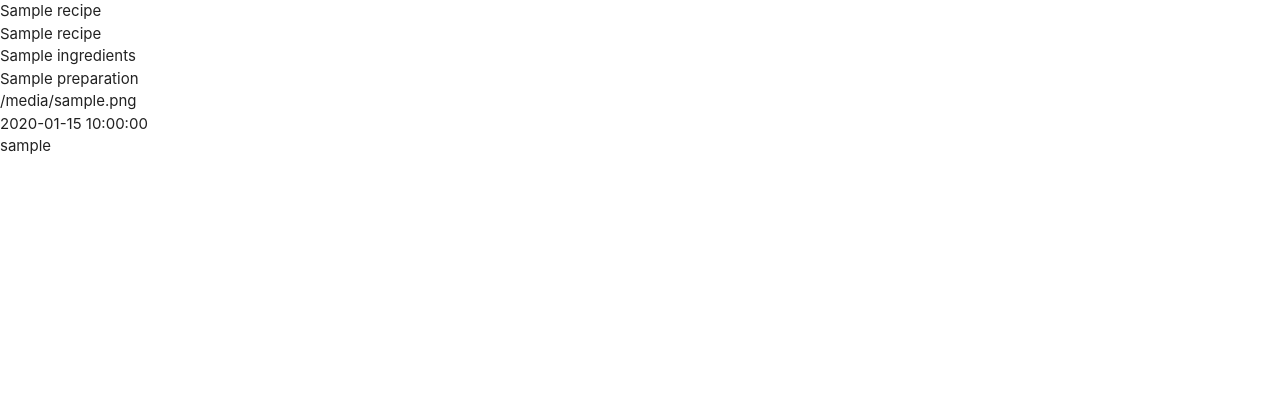
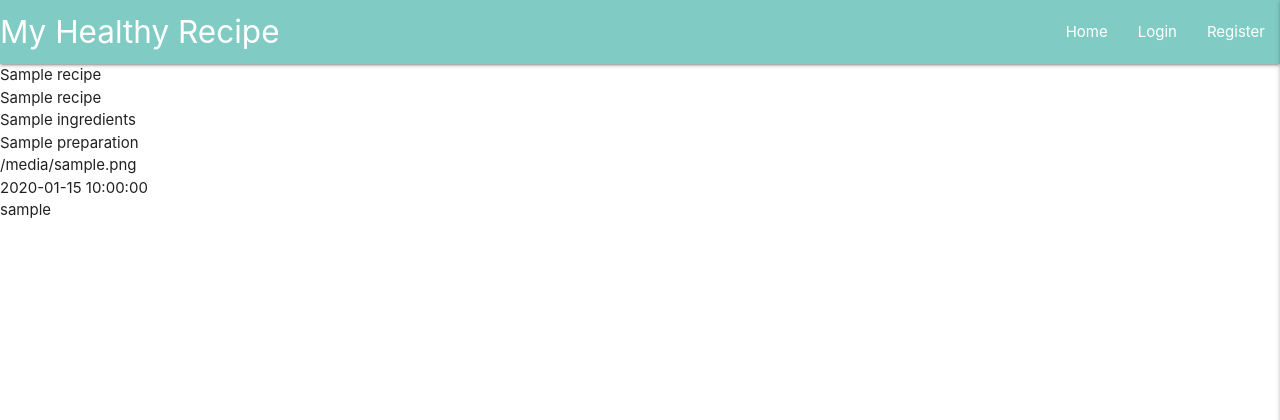
Before and after one commit to yuyu78/my-healthy-recipe, a Flask app: page / in a window 1280 px wide. Shown: the top 420 px of the page. Run offline with Flask 2, Linux system fonts and the light colour scheme; a database or web service that is not in the repository returns one stand-in record (values such as "Sample title"); some libraries are stand-ins or nearby versions.

Commit message:
Add Materialize navbar and Sidenav

```diff
--- a/static/js/script.js
+++ b/static/js/script.js
@@ -0,0 +1,17 @@
+$(document).ready(function(){
+    $(".sidenav").sidenav({edge: "right"});
+  });
+
+(function () {
+    if (typeof EventTarget !== "undefined") {
+        let func = EventTarget.prototype.addEventListener;
+        EventTarget.prototype.addEventListener = function (type, fn, capture) {
+            this.func = func;
+            if (typeof capture !== "boolean") {
+                capture = capture || {};
+                capture.passive = false;
+            }
+            this.func(type, fn, capture);
+        };
+    };
+}());
--- a/templates/base.html
+++ b/templates/base.html
@@ -14,6 +14,28 @@
     <title>Recipes</title>
 </head>
 <body>
+
+    <header>
+        <!-- top navbar -->
+        <nav class="teal lighten-3">
+            <div class="nav-wrapper">
+                <a href="{{ url_for('get_recipes') }}" class="brand-logo">My Healthy Recipe</a>
+                <a href="#" data-target="mobile-demo" class="sidenav-trigger right"><i class="fas fa-bars"></i></a>
+                <ul class="right hide-on-med-and-down">
+                    <li><a href="{{ url_for('get_recipes') }}">Home</a></li>
+                    <li><a href="login.html">Login</a></li>
+                    <li><a href="register.html">Register</a></li>
+                </ul>
+            </div>
+        </nav>
+
+        <!-- mobile side navbar -->
+        <ul class="sidenav" id="mobile-demo">
+            <li><a href="{{ url_for('get_recipes') }}">Home</a></li>
+            <li><a href="login.html">Login</a></li>
+            <li><a href="cregister.html">Register</a></li>
+        </ul>
+    </header>
     {% block content %}
     {% endblock %}
     <script src="https://code.jquery.com/jquery-3.6.0.min.js"
```
Also changed, not shown: README.md.
